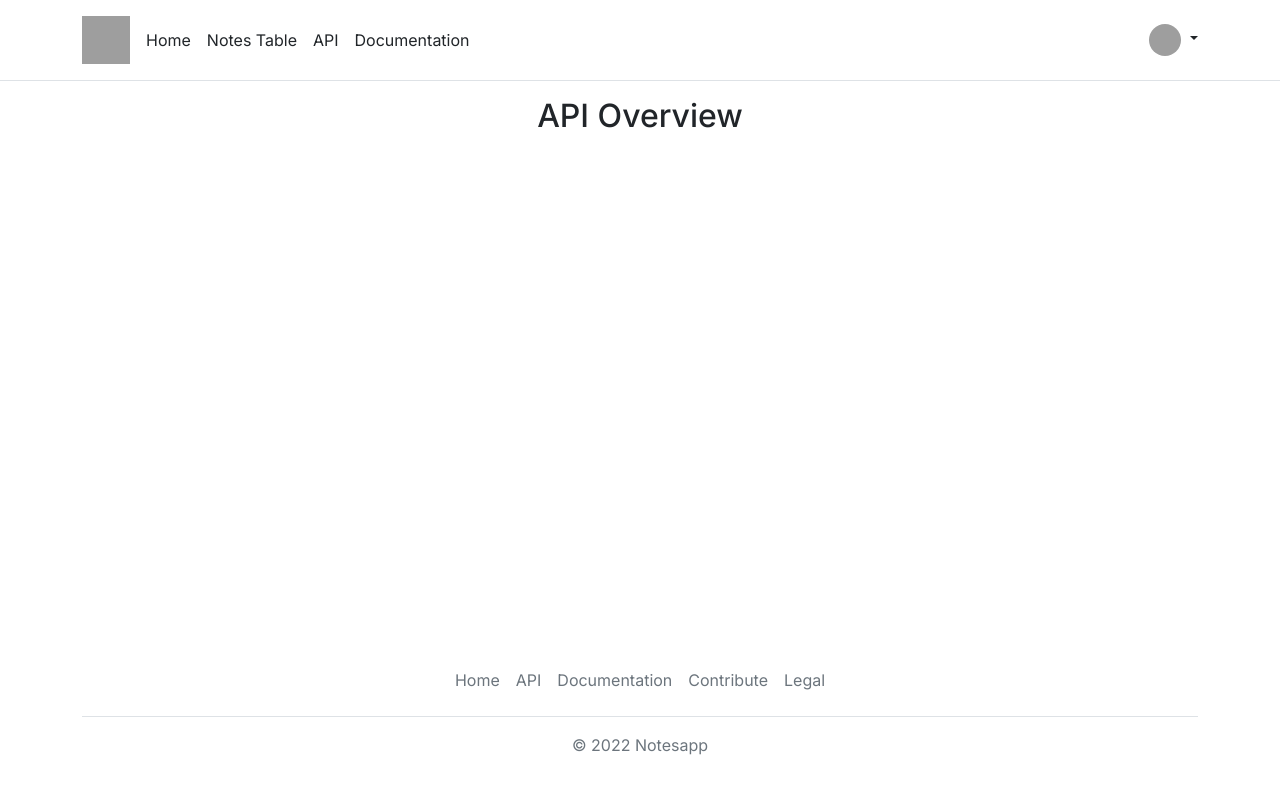
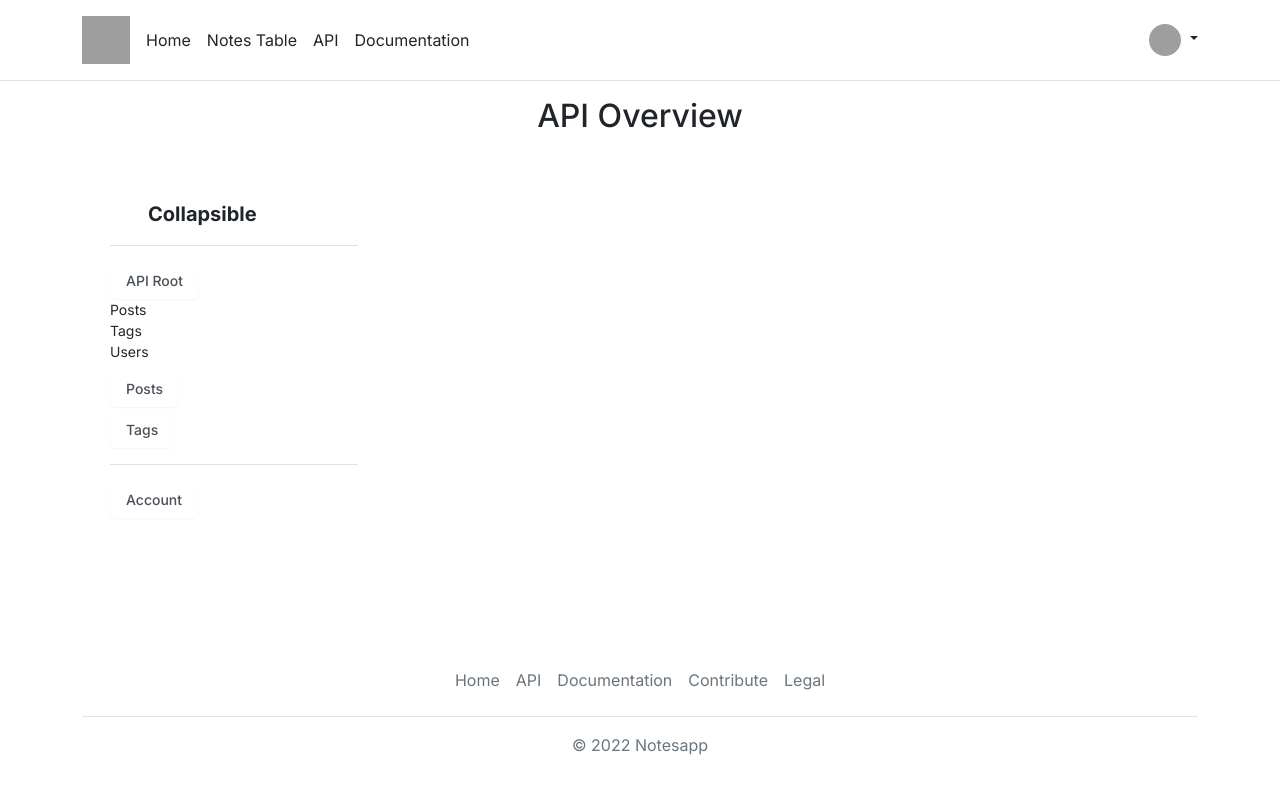
Before and after one commit to JordanBrockerRudow/notesapp, a Django app: template notesapp/notes_api/templates/notes_api/api-index.html in a window 1280 px wide. Shown: the top 790 px of the page. Run offline with Django 3.2, Linux system fonts and the light colour scheme; the template is opened without the code that fills it, so the values that code supplies are empty; some libraries are stand-ins or nearby versions; grey boxes are pictures that could not be loaded.

Commit message:
Basic sidebar

```diff
--- a/notesapp/notes_api/templates/notes_api/api-index.html
+++ b/notesapp/notes_api/templates/notes_api/api-index.html
@@ -23,6 +23,68 @@
       <div class="col">
       </div>
     </div>
+
+
+  <div id="sidebar" class="flex-shrink-0 p-3 bg-white" style="width: 280px;">
+    <a href="/" class="d-flex align-items-center pb-3 mb-3 link-dark text-decoration-none border-bottom">
+      <svg class="bi pe-none me-2" width="30" height="24"><use xlink:href="#bootstrap"/></svg>
+      <span class="fs-5 fw-semibold">Collapsible</span>
+    </a>
+    <ul class="list-unstyled ps-0">
+      <li class="mb-1">
+        <button class="btn btn-toggle d-inline-flex align-items-center rounded border-0 collapsed" data-bs-toggle="collapse" data-bs-target="#home-collapse" aria-expanded="true">
+          API Root
+        </button>
+        <div class="collapse show" id="home-collapse">
+          <ul class="btn-toggle-nav list-unstyled fw-normal pb-1 small">
+            <li><a href="#" class="link-dark d-inline-flex text-decoration-none rounded">Posts</a></li>
+            <li><a href="#" class="link-dark d-inline-flex text-decoration-none rounded">Tags</a></li>
+            <li><a href="#" class="link-dark d-inline-flex text-decoration-none rounded">Users</a></li>
+          </ul>
+        </div>
+      </li>
+      <li class="mb-1">
+        <button class="btn btn-toggle d-inline-flex align-items-center rounded border-0 collapsed" data-bs-toggle="collapse" data-bs-target="#dashboard-collapse" aria-expanded="false">
+          Posts
+        </button>
+        <div class="collapse" id="dashboard-collapse">
+          <ul class="btn-toggle-nav list-unstyled fw-normal pb-1 small">
+            <li><a href="#" class="link-dark d-inline-flex text-decoration-none rounded">Overview</a></li>
+            <li><a href="#" class="link-dark d-inline-flex text-decoration-none rounded">Weekly</a></li>
+            <li><a href="#" class="link-dark d-inline-flex text-decoration-none rounded">Monthly</a></li>
+            <li><a href="#" class="link-dark d-inline-flex text-decoration-none rounded">Annually</a></li>
+          </ul>
+        </div>
+      </li>
+      <li class="mb-1">
+        <button class="btn btn-toggle d-inline-flex align-items-center rounded border-0 collapsed" data-bs-toggle="collapse" data-bs-target="#orders-collapse" aria-expanded="false">
+          Tags
+        </button>
+        <div class="collapse" id="orders-collapse">
+          <ul class="btn-toggle-nav list-unstyled fw-normal pb-1 small">
+            <li><a href="#" class="link-dark d-inline-flex text-decoration-none rounded">New</a></li>
+            <li><a href="#" class="link-dark d-inline-flex text-decoration-none rounded">All</a></li>
+            <li><a href="#" class="link-dark d-inline-flex text-decoration-none rounded">Shipped</a></li>
+            <li><a href="#" class="link-dark d-inline-flex text-decoration-none rounded">Returned</a></li>
+          </ul>
+        </div>
+      </li>
+      <li class="border-top my-3"></li>
+      <li class="mb-1">
+        <button class="btn btn-toggle d-inline-flex align-items-center rounded border-0 collapsed" data-bs-toggle="collapse" data-bs-target="#account-collapse" aria-expanded="false">
+          Account
+        </button>
+        <div class="collapse" id="account-collapse">
+          <ul class="btn-toggle-nav list-unstyled fw-normal pb-1 small">
+            <li><a href="#" class="link-dark d-inline-flex text-decoration-none rounded">New...</a></li>
+            <li><a href="#" class="link-dark d-inline-flex text-decoration-none rounded">Profile</a></li>
+            <li><a href="#" class="link-dark d-inline-flex text-decoration-none rounded">Settings</a></li>
+            <li><a href="#" class="link-dark d-inline-flex text-decoration-none rounded">Sign out</a></li>
+          </ul>
+        </div>
+      </li>
+    </ul>
+  </div>
   </div>
 
 
```
